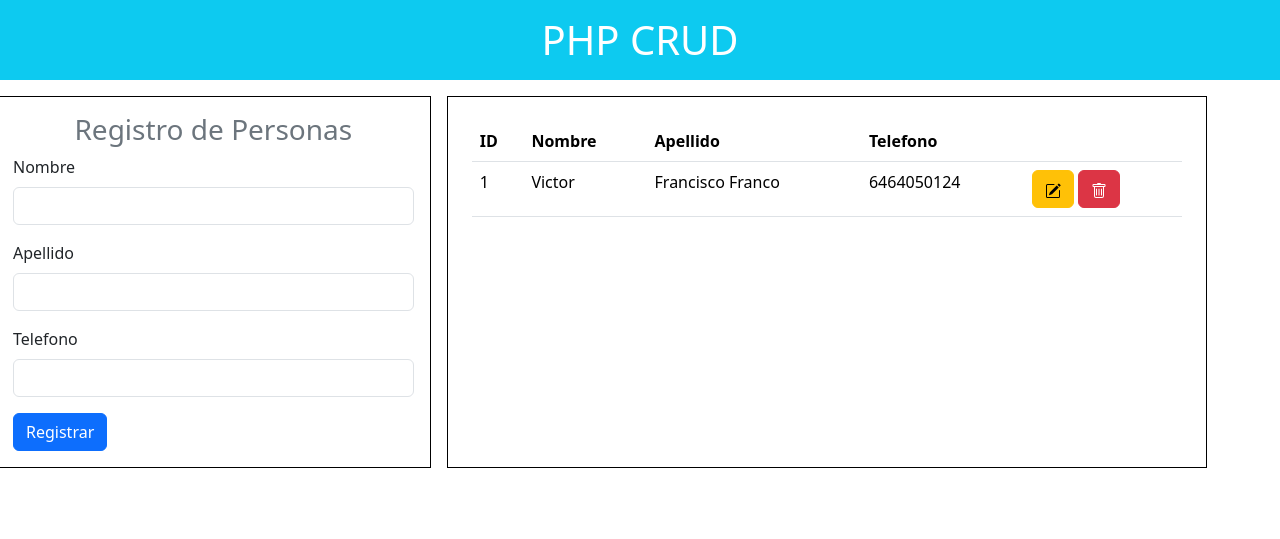
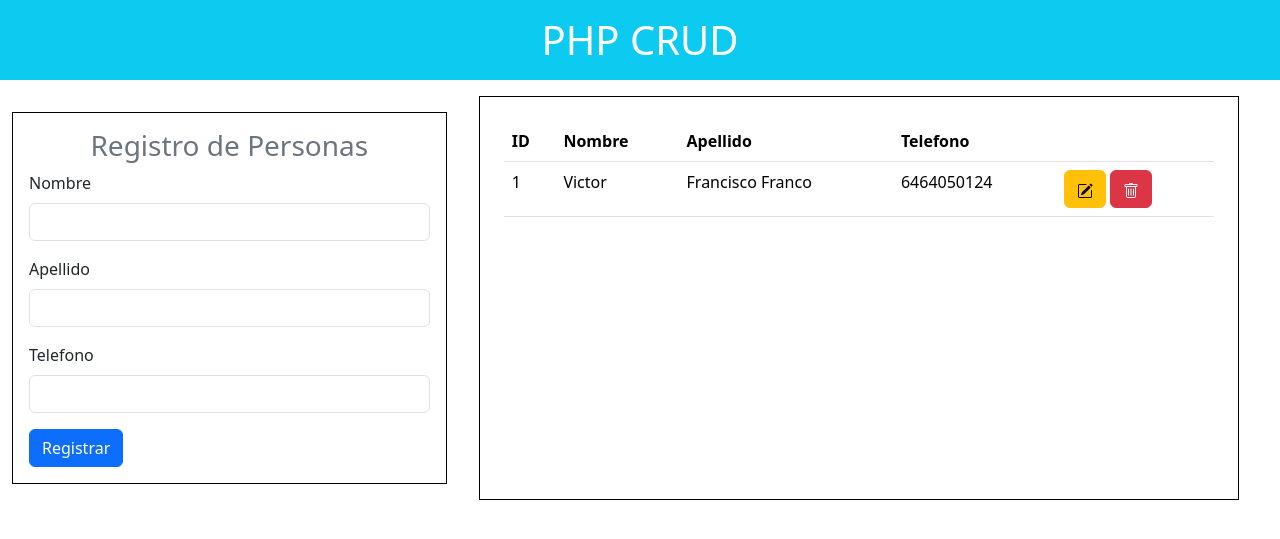
Before and after one commit to InvokerExE/PHP-CRUD, a PHP site: page /index.php in a window 1280 px wide. Shown: the top 539 px of the page. Run offline with PHP 8.4, Linux system fonts and the light colour scheme; data comes from the database, SQL or seed files in the repository.

Commit message:
Update index.php

```diff
--- a/php_crud/index.php
+++ b/php_crud/index.php
@@ -23,7 +23,7 @@
     <div class="containte-fluid row">
 
         <!-- Formulario -->
-        <form class="col-4 p-3 m-2" method="POST" style="border: thin solid black">
+        <form class="col-4 p-3 m-4" method="POST" style="border: thin solid black">
             <h3 class="text-center text-secondary">Registro de Personas</h3>
             <?php
             include "modelo/conexion.php";
```
